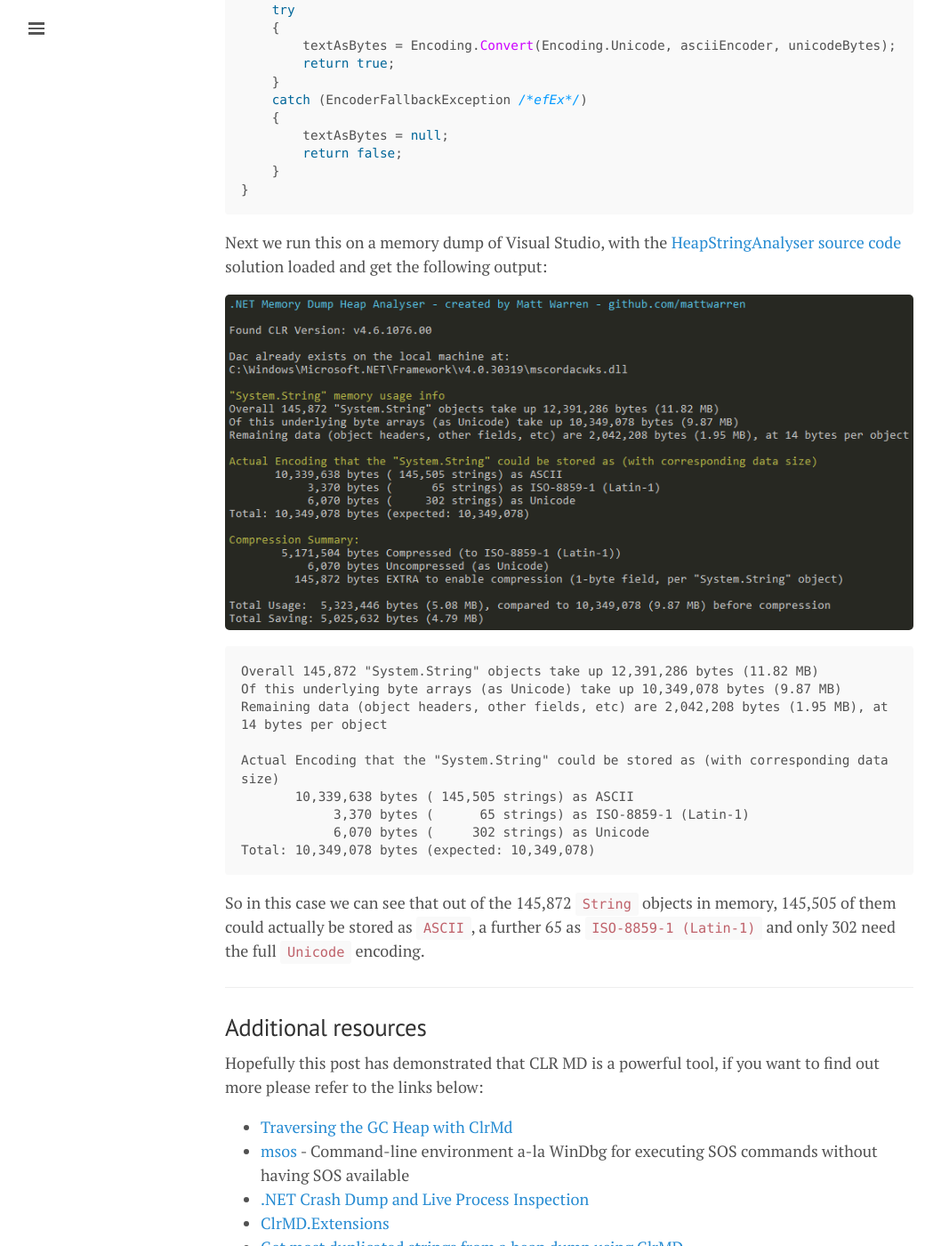
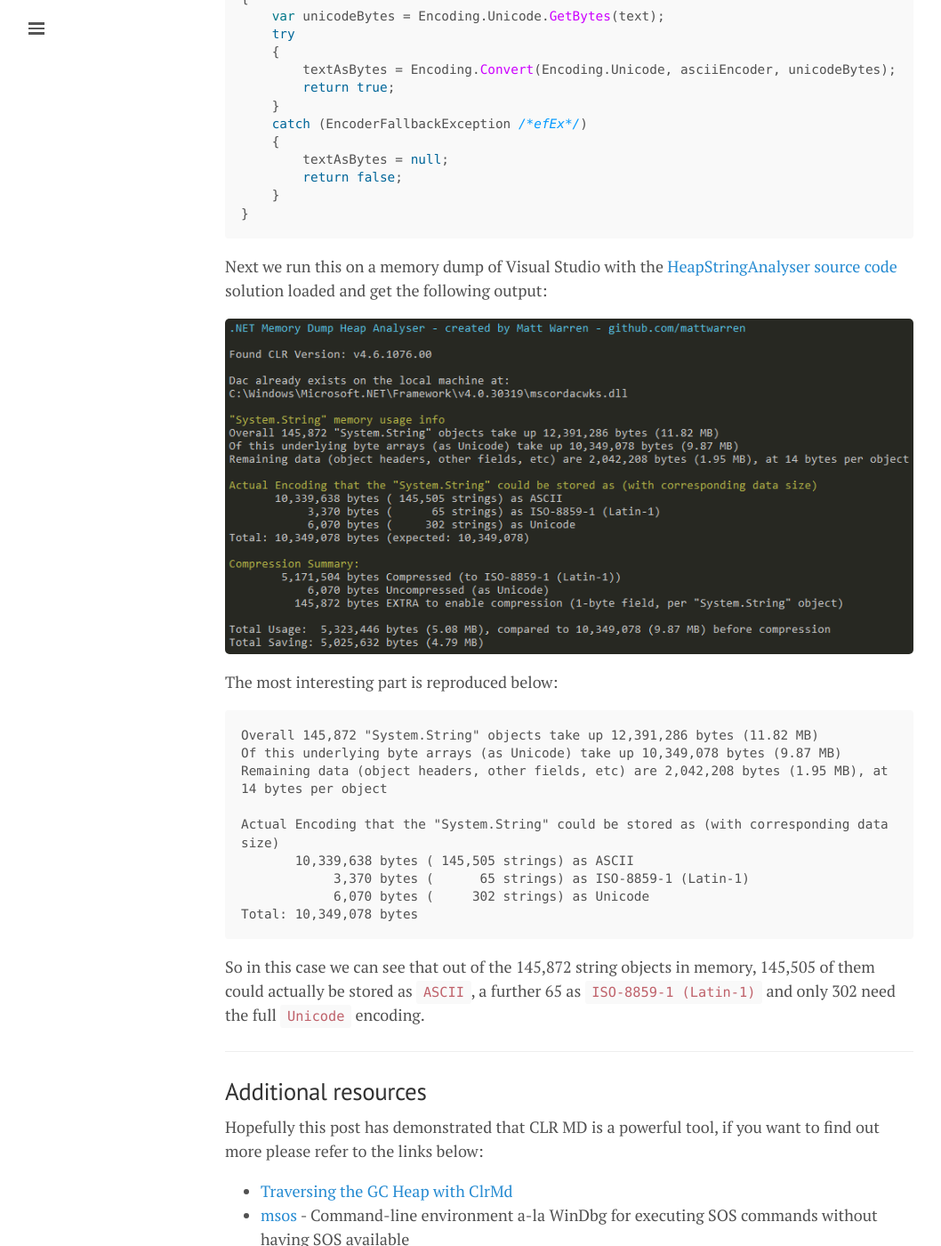
Before and after one commit to mattwarren/mattwarren.github.io, a Jekyll site: the page built from _posts/2016-09-06-Analysing-.NET-Memory-Dumps-with-CLR-MD.md, in a window 1280 px wide and 1400 px high, scrolled down 3540 px. Shown: the whole window at 89% size, without its empty margins (0-1058 px from the left). Built offline with Jekyll 4.4.1, drawn with Linux system fonts in a browser that asks for light colours; nearby versions of some CDN libraries; comment, search, counter and statistics services are not loaded; some of the changed text lies outside the part shown.

Commit message:
small updates for readability

````diff
--- a/_posts/2016-09-06-Analysing-.NET-Memory-Dumps-with-CLR-MD.md
+++ b/_posts/2016-09-06-Analysing-.NET-Memory-Dumps-with-CLR-MD.md
@@ -44,13 +44,13 @@
 
 [![David Fowler tweet about Strings]({{ base }}/images/2016/09/David Fowler tweet about Strings.png)](https://twitter.com/davidfowl/status/767585518854938625)
 
-Now we could analyse the memory dump to produce a list of the most frequently occurring strings, as Nick Craver did with a [memory dump from the App Pool of a Stack Overflow server](https://twitter.com/Nick_Craver/status/752822131889729536) (click for larger image):
+Now we could analyse the memory dump to produce a list of the most frequently occurring strings, as [Nick Craver](http://nickcraver.com/) did with a [memory dump from the App Pool of a Stack Overflow server](https://twitter.com/Nick_Craver/status/752822131889729536) (click for larger image):
 
 [![String frequency analysis of a Stack Overflow memory dump]({{ base }}/images/2016/09/String frequency analysis of a Stack Overflow memory dump.jpg)]({{ base }}/images/2016/09/String frequency analysis of a Stack Overflow memory dump.jpg)
 
 However we're going to look more closely at the actual contents of the string and in-particular analyse what the underlying *encoding* is, i.e. `ASCII`, `ISO-8859-1 (Latin-1)` or `Unicode`.
 
-By default the .NET Encoder replaces any characters it can't convert with '�', which is known as the *Unicode Replacement Character*, instead of giving an error. So we will force it to throw an exception, which means we can detect the most *compact* encoding possible. We do this by trying to convert to `ASCII`, `ISO-8859-1 (Latin-1)` and then `Unicode (sequence of UTF-16 code units)` in turn. To see this in action, below is the code from the [`IsASCII(..)` function](https://github.com/mattwarren/HeapStringAnalyser/blob/2161764b11d19a54ef1d0c2d78b796ee4c8bfd62/HeapStringAnalyser/HeapStringAnalyser/Program.cs#L165-L178):
+By default the .NET string Encoder, instead of giving an error, replaces any characters it can't convert with '�' (which is known as the *Unicode Replacement Character*). So we will need to force it to throw an exception. This means we can detect the most *compact* encoding possible, by trying to convert to the raw string data to `ASCII`, `ISO-8859-1 (Latin-1)` and then `Unicode` (sequence of UTF-16 code units) in turn. To see this in action, below is the code from the [`IsASCII(..)` function](https://github.com/mattwarren/HeapStringAnalyser/blob/2161764b11d19a54ef1d0c2d78b796ee4c8bfd62/HeapStringAnalyser/HeapStringAnalyser/Program.cs#L165-L178):
 
 ``` csharp
 private static Encoding asciiEncoder = Encoding.GetEncoding(
@@ -74,9 +74,11 @@
 }
 ```
 
-Next we run this on a memory dump of Visual Studio, with the [HeapStringAnalyser source code](https://github.com/mattwarren/HeapStringAnalyser) solution loaded and get the following output:
+Next we run this on a memory dump of Visual Studio with the [HeapStringAnalyser source code](https://github.com/mattwarren/HeapStringAnalyser) solution loaded and get the following output:
 
 [![HeapStringAnalyser - String Info]({{ base }}/images/2016/09/HeapStringAnalyser - String Info.png)]({{ base }}/images/2016/09/HeapStringAnalyser - String Info.png)
+
+The most interesting part is reproduced below:
 
 ```
 Overall 145,872 "System.String" objects take up 12,391,286 bytes (11.82 MB)
@@ -87,10 +89,10 @@
        10,339,638 bytes ( 145,505 strings) as ASCII
             3,370 bytes (      65 strings) as ISO-8859-1 (Latin-1)
             6,070 bytes (     302 strings) as Unicode
-Total: 10,349,078 bytes (expected: 10,349,078)
+Total: 10,349,078 bytes
 ```
 
-So in this case we can see that out of the 145,872 `String` objects in memory, 145,505 of them could actually be stored as `ASCII`, a further 65 as `ISO-8859-1 (Latin-1)` and only 302 need the full `Unicode` encoding.
+So in this case we can see that out of the 145,872 string objects in memory, 145,505 of them could actually be stored as `ASCII`, a further 65 as `ISO-8859-1 (Latin-1)` and only 302 need the full `Unicode` encoding.
 
 ----
 
````
